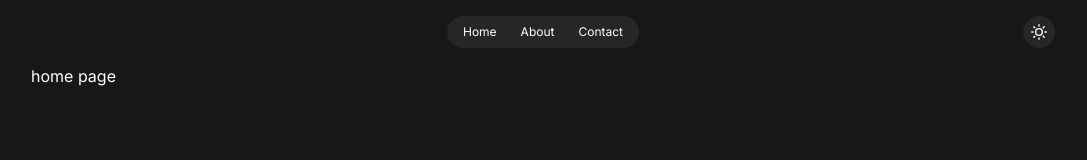
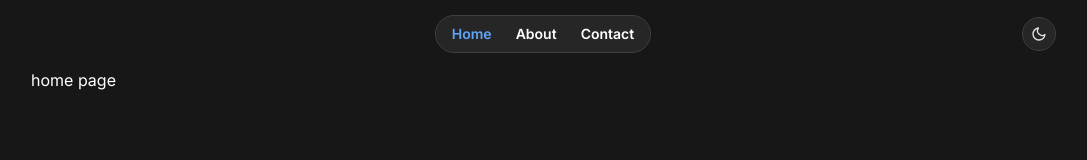
Before and after one commit to rickyroynardson/portfolio, a Next.js app: page / in a window 1280 px wide. Shown: the top 160 px of the page, without its empty margins (97-1184 px from the left). Built offline with nearby package versions, Linux system fonts and the light colour scheme.

Commit message:
feat(header): update navigation & theme

```diff
--- /dev/null
+++ b/src/app/about/page.tsx
@@ -0,0 +1,5 @@
+import { Layout } from "@/components/Layout/Layout";
+
+export default function AboutPage() {
+  return <div>about page</div>;
+}
--- a/src/app/layout.tsx
+++ b/src/app/layout.tsx
@@ -1,8 +1,8 @@
 import "./globals.css";
 import { Inter } from "next/font/google";
 import Providers from "./providers";
-import Link from "next/link";
-import { ThemeButton } from "@/components/Header/ThemeButton";
+import { Header } from "@/components/Header/Header";
+import { Layout } from "@/components/Layout/Layout";
 
 const inter = Inter({ subsets: ["latin"], variable: "--font-inter" });
 
@@ -22,21 +22,10 @@ export default function RootLayout({
         className={`${inter.variable} font-sans bg-white dark:bg-neutral-900`}
       >
         <Providers>
-          <header className="max-w-5xl mx-auto relative flex justify-between lg:justify-center my-4 px-4 lg:px-0">
-            <ul className="bg-neutral-800 outline-neutral-700 outline-1 hover:outline w-fit rounded-full flex gap-6 px-4 py-2 text-xs">
-              <li>
-                <Link href="/">Home</Link>
-              </li>
-              <li>
-                <Link href="/">About</Link>
-              </li>
-              <li>
-                <Link href="/">Contact</Link>
-              </li>
-            </ul>
-            <ThemeButton />
-          </header>
-          {children}
+          <div className="min-h-screen flex flex-col">
+            <Header />
+            <Layout>{children}</Layout>
+          </div>
         </Providers>
       </body>
     </html>
--- a/src/app/page.tsx
+++ b/src/app/page.tsx
@@ -1,3 +1,3 @@
 export default function HomePage() {
-  return <main className="max-w-5xl mx-auto">home page</main>;
+  return <div>home page</div>;
 }
--- /dev/null
+++ b/src/components/Header/Header.tsx
@@ -0,0 +1,33 @@
+"use client";
+
+import Link from "next/link";
+import { ThemeButton } from "./ThemeButton";
+import { usePathname } from "next/navigation";
+import navigations from "@/data/navigations.json";
+
+export const Header = () => {
+  const pathname = usePathname();
+  const isLinkActive = (path: string) => {
+    return pathname === path && "text-blue-600 dark:text-blue-400";
+  };
+
+  return (
+    <header className="w-full h-fit max-w-5xl mx-auto relative flex justify-between lg:justify-center items-center my-4 px-4 lg:px-0">
+      <ul className="bg-white dark:bg-neutral-800 outline-neutral-200 dark:outline-neutral-700 outline-1 hover:outline-2 outline w-fit rounded-full flex gap-6 px-4 py-2 font-semibold text-xs md:text-sm text-neutral-700 dark:text-white">
+        {navigations.map((navigation, index) => (
+          <li key={index}>
+            <Link
+              href={navigation.path}
+              className={`${isLinkActive(
+                navigation.path
+              )} hover:text-blue-600 dark:hover:text-blue-400 transition duration-300`}
+            >
+              {navigation.name}
+            </Link>
+          </li>
+        ))}
+      </ul>
+      <ThemeButton />
+    </header>
+  );
+};
--- a/src/components/Header/ThemeButton.tsx
+++ b/src/components/Header/ThemeButton.tsx
@@ -13,7 +13,11 @@ export const ThemeButton = () => {
   };
 
   const renderIcon = () => {
-    return theme === "dark" ? <FiSun /> : <FiMoon />;
+    return theme === "dark" ? (
+      <FiMoon className="text-neutral-200" />
+    ) : (
+      <FiSun className="text-blue-600" />
+    );
   };
 
   useEffect(() => {
@@ -27,7 +31,7 @@ export const ThemeButton = () => {
   return (
     <button
       onClick={toggleTheme}
-      className="bg-neutral-800 outline-neutral-700 outline-1 hover:outline rounded-full p-2 lg:absolute lg:right-0"
+      className="bg-white dark:bg-neutral-800 outline-neutral-200 dark:outline-neutral-700 outline-1 hover:outline-2 outline rounded-full p-2 lg:absolute lg:right-0 text-neutral-700 dark:text-white"
     >
       {renderIcon()}
     </button>
--- /dev/null
+++ b/src/components/Layout/Layout.tsx
@@ -0,0 +1,3 @@
+export const Layout = ({ children }: { children: React.ReactNode }) => {
+  return <main className="w-full max-w-5xl mx-auto grow">{children}</main>;
+};
--- /dev/null
+++ b/src/data/navigations.json
@@ -0,0 +1,14 @@
+[
+    {
+        "name": "Home",
+        "path": "/"
+    },
+    {
+        "name": "About",
+        "path": "/about"
+    },
+    {
+        "name": "Contact",
+        "path": "/contact"
+    }
+]
```
